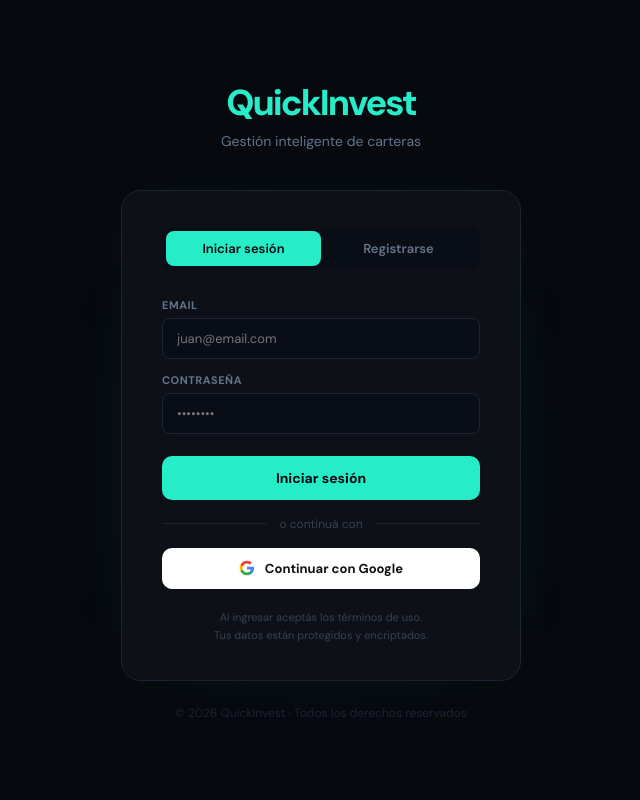
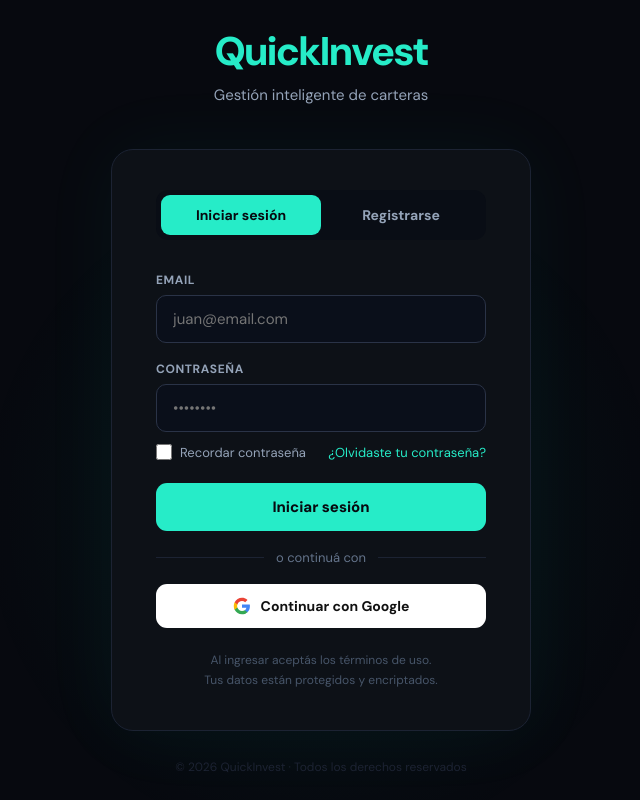
Before and after one commit to tomalejo10/pruebadash, a React (Vite) app in the folder frontend/: page / in a window 1280 px wide. Shown: the whole page, without its empty margins (319-959 px from the left). Built offline with nearby package versions, Linux system fonts and the light colour scheme; no server answers.

Commit message:
feat: login con recordar contraseña + recuperar clave + drive en perfil

```diff
--- a/frontend/src/pages/ClientApp.jsx
+++ b/frontend/src/pages/ClientApp.jsx
@@ -407,11 +407,11 @@
               <div style={{ fontSize:13, fontWeight:600 }}>membresiaparainversores@gmail.com</div>
             </div>
           </a>
-          <a href="https://t.me/quickinvest" target="_blank" rel="noreferrer" style={{ display:"flex", alignItems:"center", gap:10, background:C.card2, border:`1px solid ${C.border}`, borderRadius:10, padding:"12px 16px", textDecoration:"none", color:C.text }}>
+          <a href="https://t.me/+Rk28M9F2HU4zNjkx" target="_blank" rel="noreferrer" style={{ display:"flex", alignItems:"center", gap:10, background:C.card2, border:`1px solid ${C.border}`, borderRadius:10, padding:"12px 16px", textDecoration:"none", color:C.text }}>
             <span style={{ fontSize:20 }}>💬</span>
             <div>
               <div style={{ fontSize:12, color:C.muted, marginBottom:2 }}>Canal Telegram</div>
-              <div style={{ fontSize:13, fontWeight:600 }}>QuickInvest Membresía</div>
+              <div style={{ fontSize:13, fontWeight:600 }}>Simplemente Inversores</div>
             </div>
           </a>
         </div>
--- a/frontend/src/pages/LoginPage.jsx
+++ b/frontend/src/pages/LoginPage.jsx
@@ -2,10 +2,11 @@
 import { signInWithGoogle, supabase } from "../lib/supabase";
 
 export default function LoginPage() {
-  const [mode, setMode] = useState("login"); // login | register
+  const [mode, setMode] = useState("login");
   const [email, setEmail] = useState("");
   const [password, setPassword] = useState("");
   const [name, setName] = useState("");
+  const [remember, setRemember] = useState(false);
   const [loading, setLoading] = useState(false);
   const [error, setError] = useState("");
   const [success, setSuccess] = useState("");
@@ -18,10 +19,7 @@
         const { error } = await supabase.auth.signInWithPassword({ email, password });
         if (error) setError(error.message);
       } else {
-        const { error } = await supabase.auth.signUp({
-          email, password,
-          options: { data: { full_name: name } }
-        });
+        const { error } = await supabase.auth.signUp({ email, password, options:{ data:{ full_name:name } } });
         if (error) setError(error.message);
         else setSuccess("¡Revisá tu email para confirmar tu cuenta!");
       }
@@ -29,61 +27,80 @@
     setLoading(false);
   }
 
+  async function handleForgot() {
+    if (!email) { setError("Ingresá tu email primero"); return; }
+    setError(""); setLoading(true);
+    const { error } = await supabase.auth.resetPasswordForEmail(email, { redirectTo:`${window.location.origin}/reset-password` });
+    if (error) setError(error.message);
+    else setSuccess("Te enviamos un link para restablecer tu contraseña.");
+    setLoading(false);
+  }
+
+  const inputStyle = { background:"#0A0F1A", border:"1px solid #2A3347", borderRadius:10, color:"#F1F5F9", padding:"13px 16px", fontSize:15, width:"100%", boxSizing:"border-box", fontFamily:"inherit", outline:"none" };
+  const labelStyle = { color:"#94A3B8", fontSize:12, fontWeight:700, display:"block", marginBottom:7, textTransform:"uppercase", letterSpacing:"0.6px" };
+
   return (
     <div style={{ minHeight:"100vh", background:"#07090F", display:"flex", alignItems:"center", justifyContent:"center", fontFamily:"'DM Sans',sans-serif", padding:20 }}>
-      {/* Background glow */}
-      <div style={{ position:"fixed", top:"20%", left:"50%", transform:"translateX(-50%)", width:600, height:600, background:"radial-gradient(circle, rgba(38,236,200,0.05) 0%, transparent 70%)", pointerEvents:"none" }}/>
+      <div style={{ position:"fixed", top:"20%", left:"50%", transform:"translateX(-50%)", width:700, height:700, background:"radial-gradient(circle, rgba(38,236,200,0.06) 0%, transparent 70%)", pointerEvents:"none" }}/>
 
-      <div style={{ width:"100%", maxWidth:400, zIndex:1 }}>
-        {/* Logo */}
-        <div style={{ textAlign:"center", marginBottom:40 }}>
-          <div style={{ fontSize:36, fontWeight:800, color:"#26ECC8", letterSpacing:"-2px", marginBottom:6 }}>QuickInvest</div>
-          <div style={{ color:"#64748B", fontSize:14 }}>Gestión inteligente de carteras</div>
+      <div style={{ width:"100%", maxWidth:420, zIndex:1 }}>
+        <div style={{ textAlign:"center", marginBottom:44 }}>
+          <div style={{ fontSize:40, fontWeight:800, color:"#26ECC8", letterSpacing:"-2px", marginBottom:8 }}>QuickInvest</div>
+          <div style={{ color:"#94A3B8", fontSize:15 }}>Gestión inteligente de carteras</div>
         </div>
 
-        {/* Card */}
-        <div style={{ background:"#0D1117", border:"1px solid #1C2333", borderRadius:20, padding:"36px 40px", boxShadow:"0 0 60px rgba(38,236,200,0.04)" }}>
-
-          {/* Tabs */}
-          <div style={{ display:"flex", background:"#090D15", borderRadius:10, padding:4, marginBottom:28 }}>
+        <div style={{ background:"#0D1117", border:"1px solid #1C2333", borderRadius:22, padding:"40px 44px", boxShadow:"0 0 80px rgba(38,236,200,0.05)" }}>
+          <div style={{ display:"flex", background:"#090D15", borderRadius:12, padding:5, marginBottom:32 }}>
             {[["login","Iniciar sesión"],["register","Registrarse"]].map(([m,l])=>(
-              <button key={m} onClick={()=>{setMode(m);setError("");setSuccess("");}} style={{ flex:1, padding:"9px", border:"none", borderRadius:8, cursor:"pointer", fontFamily:"inherit", fontSize:13, fontWeight:600, background:mode===m?"#26ECC8":"transparent", color:mode===m?"#07090F":"#64748B", transition:"all 0.15s" }}>{l}</button>
+              <button key={m} onClick={()=>{setMode(m);setError("");setSuccess("");}} style={{ flex:1, padding:"11px", border:"none", borderRadius:9, cursor:"pointer", fontFamily:"inherit", fontSize:14, fontWeight:700, background:mode===m?"#26ECC8":"transparent", color:mode===m?"#07090F":"#94A3B8", transition:"all 0.15s" }}>{l}</button>
             ))}
           </div>
 
           <form onSubmit={handleSubmit}>
             {mode === "register" && (
-              <div style={{ marginBottom:14 }}>
-                <label style={{ color:"#64748B", fontSize:11, fontWeight:700, display:"block", marginBottom:6, textTransform:"uppercase", letterSpacing:"0.5px" }}>Nombre completo</label>
-                <input value={name} onChange={e=>setName(e.target.value)} placeholder="Juan Pérez" required style={{ background:"#090D15", border:"1px solid #1C2333", borderRadius:8, color:"#E2E8F0", padding:"11px 14px", fontSize:13, width:"100%", boxSizing:"border-box", fontFamily:"inherit", outline:"none" }}/>
+              <div style={{ marginBottom:18 }}>
+                <label style={labelStyle}>Nombre completo</label>
+                <input value={name} onChange={e=>setName(e.target.value)} placeholder="Juan Pérez" required style={inputStyle}/>
               </div>
             )}
-            <div style={{ marginBottom:14 }}>
-              <label style={{ color:"#64748B", fontSize:11, fontWeight:700, display:"block", marginBottom:6, textTransform:"uppercase", letterSpacing:"0.5px" }}>Email</label>
-              <input value={email} onChange={e=>setEmail(e.target.value)} type="email" placeholder="juan@email.com" required style={{ background:"#090D15", border:"1px solid #1C2333", borderRadius:8, color:"#E2E8F0", padding:"11px 14px", fontSize:13, width:"100%", boxSizing:"border-box", fontFamily:"inherit", outline:"none" }}/>
+            <div style={{ marginBottom:18 }}>
+              <label style={labelStyle}>Email</label>
+              <input value={email} onChange={e=>setEmail(e.target.value)} type="email" placeholder="juan@email.com" required style={inputStyle}/>
             </div>
-            <div style={{ marginBottom:22 }}>
-              <label style={{ color:"#64748B", fontSize:11, fontWeight:700, display:"block", marginBottom:6, textTransform:"uppercase", letterSpacing:"0.5px" }}>Contraseña</label>
-              <input value={password} onChange={e=>setPassword(e.target.value)} type="password" placeholder="••••••••" required minLength={6} style={{ background:"#090D15", border:"1px solid #1C2333", borderRadius:8, color:"#E2E8F0", padding:"11px 14px", fontSize:13, width:"100%", boxSizing:"border-box", fontFamily:"inherit", outline:"none" }}/>
+            <div style={{ marginBottom:12 }}>
+              <label style={labelStyle}>Contraseña</label>
+              <input value={password} onChange={e=>setPassword(e.target.value)} type="password" placeholder="••••••••" required minLength={6} style={inputStyle}/>
             </div>
 
-            {error && <div style={{ background:"rgba(248,113,113,0.1)", border:"1px solid rgba(248,113,113,0.3)", borderRadius:8, padding:"10px 14px", color:"#F87171", fontSize:12, marginBottom:14 }}>{error}</div>}
-            {success && <div style={{ background:"rgba(38,236,200,0.1)", border:"1px solid rgba(38,236,200,0.3)", borderRadius:8, padding:"10px 14px", color:"#26ECC8", fontSize:12, marginBottom:14 }}>{success}</div>}
+            {mode === "login" && (
+              <div style={{ display:"flex", justifyContent:"space-between", alignItems:"center", marginBottom:22 }}>
+                <label style={{ display:"flex", alignItems:"center", gap:8, cursor:"pointer", fontSize:13, color:"#94A3B8" }}>
+                  <input type="checkbox" checked={remember} onChange={e=>setRemember(e.target.checked)} style={{ accentColor:"#26ECC8", width:16, height:16 }}/>
+                  Recordar contraseña
+                </label>
+                <button type="button" onClick={handleForgot} style={{ background:"none", border:"none", color:"#26ECC8", fontSize:13, cursor:"pointer", fontFamily:"inherit" }}>
+                  ¿Olvidaste tu contraseña?
+                </button>
+              </div>
+            )}
+            {mode === "register" && <div style={{ marginBottom:22 }}/>}
 
-            <button type="submit" disabled={loading} style={{ width:"100%", padding:"13px", background:"#26ECC8", color:"#07090F", border:"none", borderRadius:10, fontWeight:700, fontSize:14, cursor:"pointer", fontFamily:"inherit", opacity:loading?0.7:1, marginBottom:16 }}>
+            {error && <div style={{ background:"rgba(248,113,113,0.1)", border:"1px solid rgba(248,113,113,0.3)", borderRadius:8, padding:"11px 14px", color:"#FCA5A5", fontSize:13, marginBottom:16 }}>{error}</div>}
+            {success && <div style={{ background:"rgba(38,236,200,0.1)", border:"1px solid rgba(38,236,200,0.3)", borderRadius:8, padding:"11px 14px", color:"#26ECC8", fontSize:13, marginBottom:16 }}>{success}</div>}
+
+            <button type="submit" disabled={loading} style={{ width:"100%", padding:"14px", background:"#26ECC8", color:"#07090F", border:"none", borderRadius:11, fontWeight:800, fontSize:15, cursor:"pointer", fontFamily:"inherit", opacity:loading?0.7:1, marginBottom:18 }}>
               {loading ? "..." : mode === "login" ? "Iniciar sesión" : "Crear cuenta"}
             </button>
           </form>
 
-          {/* Divider */}
-          <div style={{ display:"flex", alignItems:"center", gap:12, marginBottom:16 }}>
+          <div style={{ display:"flex", alignItems:"center", gap:12, marginBottom:18 }}>
             <div style={{ flex:1, height:1, background:"#1C2333" }}/>
-            <span style={{ color:"#374151", fontSize:12 }}>o continuá con</span>
+            <span style={{ color:"#64748B", fontSize:13 }}>o continuá con</span>
             <div style={{ flex:1, height:1, background:"#1C2333" }}/>
           </div>
 
-          <button onClick={signInWithGoogle} style={{ width:"100%", padding:"12px 24px", background:"#fff", color:"#111", border:"none", borderRadius:10, fontWeight:700, fontSize:13, cursor:"pointer", display:"flex", alignItems:"center", justifyContent:"center", gap:10, fontFamily:"inherit" }}>
-            <svg width="16" height="16" viewBox="0 0 24 24">
+          <button onClick={signInWithGoogle} style={{ width:"100%", padding:"13px 24px", background:"#fff", color:"#111", border:"none", borderRadius:11, fontWeight:700, fontSize:14, cursor:"pointer", display:"flex", alignItems:"center", justifyContent:"center", gap:10, fontFamily:"inherit" }}>
+            <svg width="18" height="18" viewBox="0 0 24 24">
               <path fill="#4285F4" d="M22.56 12.25c0-.78-.07-1.53-.2-2.25H12v4.26h5.92c-.26 1.37-1.04 2.53-2.21 3.31v2.77h3.57c2.08-1.92 3.28-4.74 3.28-8.09z"/>
               <path fill="#34A853" d="M12 23c2.97 0 5.46-.98 7.28-2.66l-3.57-2.77c-.98.66-2.23 1.06-3.71 1.06-2.86 0-5.29-1.93-6.16-4.53H2.18v2.84C3.99 20.53 7.7 23 12 23z"/>
               <path fill="#FBBC05" d="M5.84 14.09c-.22-.66-.35-1.36-.35-2.09s.13-1.43.35-2.09V7.07H2.18C1.43 8.55 1 10.22 1 12s.43 3.45 1.18 4.93l2.85-2.22.81-.62z"/>
@@ -92,14 +109,11 @@
             Continuar con Google
           </button>
 
-          <div style={{ marginTop:20, color:"#374151", fontSize:11, textAlign:"center", lineHeight:1.6 }}>
+          <div style={{ marginTop:22, color:"#475569", fontSize:12, textAlign:"center", lineHeight:1.7 }}>
             Al ingresar aceptás los términos de uso.<br/>Tus datos están protegidos y encriptados.
           </div>
         </div>
-
-        <div style={{ textAlign:"center", marginTop:24, color:"#1C2333", fontSize:12 }}>
-          © 2026 QuickInvest · Todos los derechos reservados
-        </div>
+        <div style={{ textAlign:"center", marginTop:28, color:"#1C2333", fontSize:12 }}>© 2026 QuickInvest · Todos los derechos reservados</div>
       </div>
     </div>
   );
```
